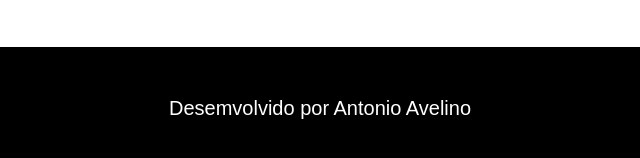
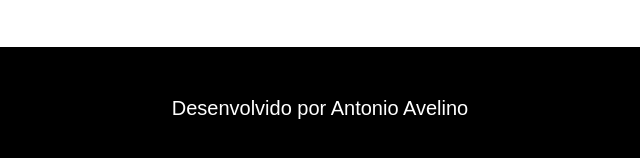
Before and after one commit to antonioavelino/aulas_bootstrap, a plain HTML site: page index.html in a window 1280 px wide. Shown: the part 1522-1680 px from the top of the page, 320-960 px from the left. Drawn offline with Linux system fonts and the light colour scheme.

Commit message:
Aula curso Bootstrat

```diff
--- a/index.html
+++ b/index.html
@@ -91,7 +91,7 @@
         </div>
     </section>
 
-    <footer class="container-fluid text-center bg-footer margin">Desemvolvido por Antonio Avelino</footer>
+    <footer class="container-fluid text-center bg-footer margin">Desenvolvido por Antonio Avelino</footer>
 </body>
 
 </nav>
```
Also changed, not shown: README.md, 1 other file.
